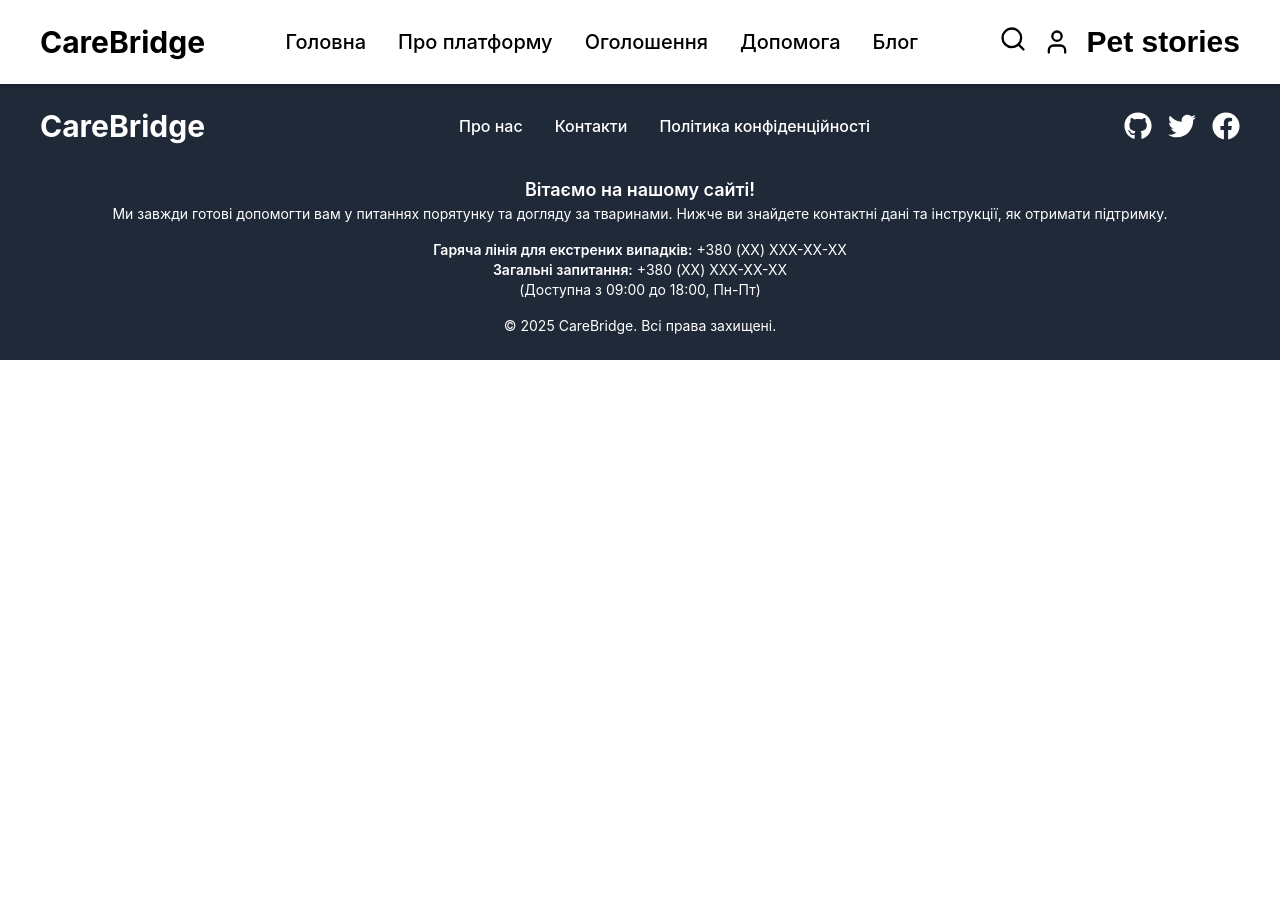
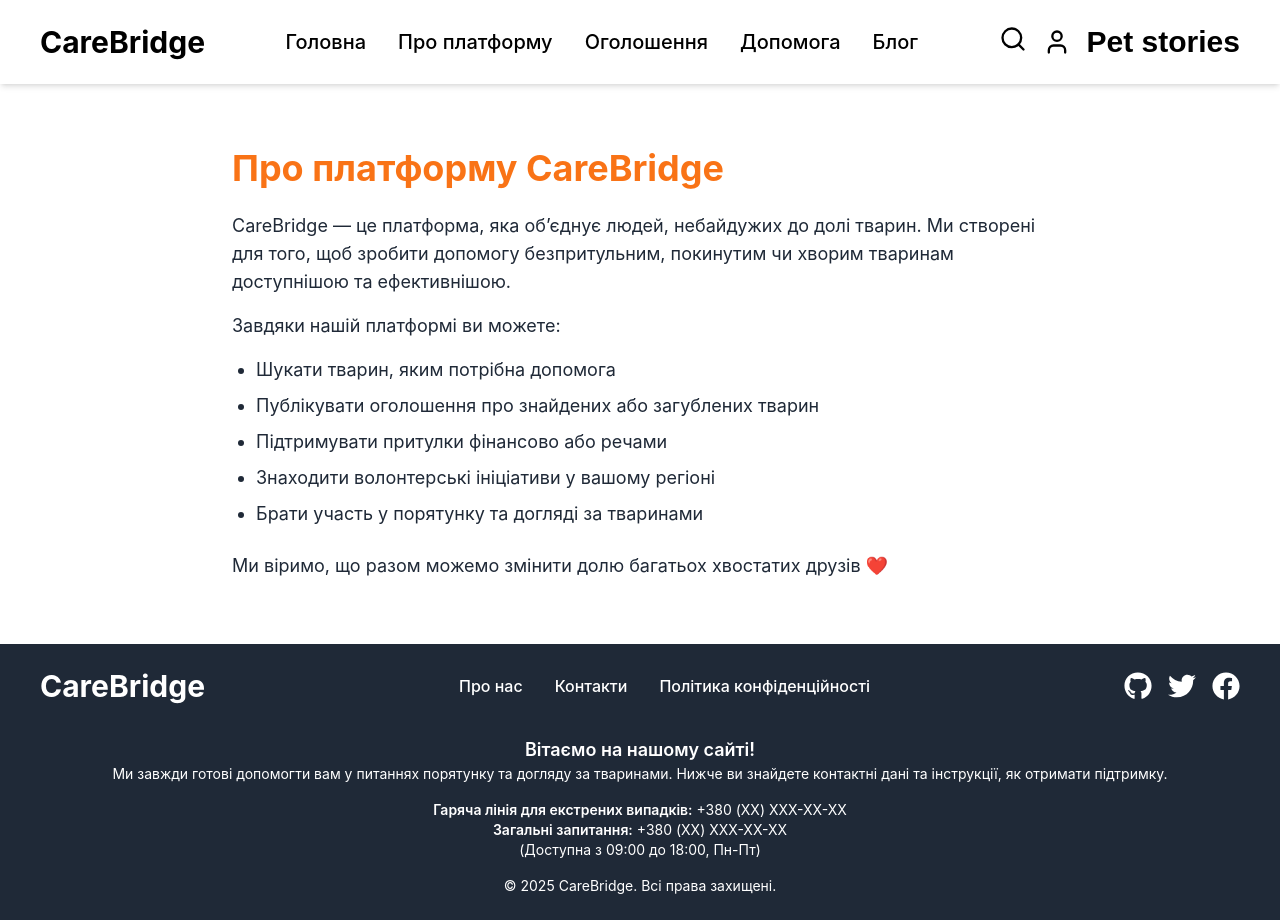
Before and after one commit to Viktoria-Kibit/CareBridge, a React (Create React App) app: page /about in a window 1280 px wide. Before the commit the page ends 800 px from the top, so only its background shows below. Built offline with nearby package versions, Linux system fonts and the light colour scheme.

Commit message:
feat: add AboutPage #25

```diff
--- /dev/null
+++ b/src/pages/About/About.js
@@ -0,0 +1,31 @@
+import React from "react";
+
+export default function About() {
+  return (
+    <div className="px-10 py-16 max-w-4xl mx-auto text-gray-800">
+      <h1 className="text-4xl font-bold mb-6 text-orange-500">
+        Про платформу CareBridge
+      </h1>
+
+      <p className="text-lg mb-4">
+        CareBridge — це платформа, яка об’єднує людей, небайдужих до долі
+        тварин. Ми створені для того, щоб зробити допомогу безпритульним,
+        покинутим чи хворим тваринам доступнішою та ефективнішою.
+      </p>
+
+      <p className="text-lg mb-4">Завдяки нашій платформі ви можете:</p>
+
+      <ul className="list-disc pl-6 text-lg mb-6 space-y-2">
+        <li>Шукати тварин, яким потрібна допомога</li>
+        <li>Публікувати оголошення про знайдених або загублених тварин</li>
+        <li>Підтримувати притулки фінансово або речами</li>
+        <li>Знаходити волонтерські ініціативи у вашому регіоні</li>
+        <li>Брати участь у порятунку та догляді за тваринами</li>
+      </ul>
+
+      <p className="text-lg">
+        Ми віримо, що разом можемо змінити долю багатьох хвостатих друзів ❤️
+      </p>
+    </div>
+  );
+}
--- a/src/routes/AppRoutes.jsx
+++ b/src/routes/AppRoutes.jsx
@@ -1,5 +1,6 @@
 import { BrowserRouter, Routes, Route } from "react-router-dom";
 import Home from "../pages/Home/Home";
+import About from "../pages/About/About";
 import Header from "../components/Header/Header";
 import Footer from "../components/Footer/Footer";
 
@@ -8,6 +9,7 @@ const AppRoutes = () => (
     <Header /> {/* Додаємо Header тут */}
     <Routes>
       <Route path="/" element={<Home />} />
+      <Route path="/about" element={<About />} />
     </Routes>
     <Footer /> {/* Додаємо Footer тут */}
   </BrowserRouter>
```
